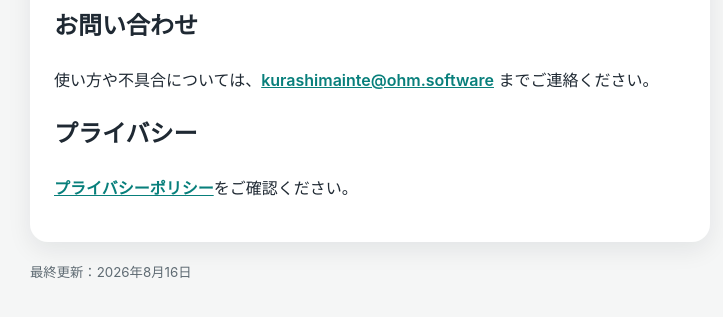
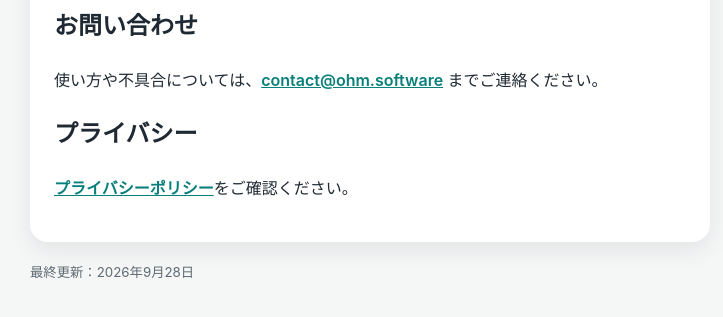
Before and after one commit to mini-guptachan/KurashiMente-Support, a plain HTML site: page index.html in a window 1280 px wide. Shown: the part 247-564 px from the top of the page, without its empty margins (270-993 px from the left). Drawn offline with Linux system fonts and the light colour scheme.

Commit message:
update contact address to contact@ohm.software
Co-Authored-By: Claude Opus 5.5 <noreply@anthropic.com>

```diff
--- a/index.html
+++ b/index.html
@@ -25,11 +25,11 @@
     <div class="card">
       <p>くらしメンテは、家の掃除・交換・点検の予定と実施日を、シンプルに記録するためのアプリです。</p>
       <h2>お問い合わせ</h2>
-      <p>使い方や不具合については、<a href="mailto:kurashimainte@ohm.software">kurashimainte@ohm.software</a> までご連絡ください。</p>
+      <p>使い方や不具合については、<a href="mailto:contact@ohm.software">contact@ohm.software</a> までご連絡ください。</p>
       <h2>プライバシー</h2>
       <p><a href="privacy.html">プライバシーポリシー</a>をご確認ください。</p>
     </div>
-    <p><small>最終更新：2026年8月16日</small></p>
+    <p><small>最終更新：2026年9月28日</small></p>
   </main>
 </body>
 </html>
```
Also changed, not shown: privacy.html (+2 -2 lines).
